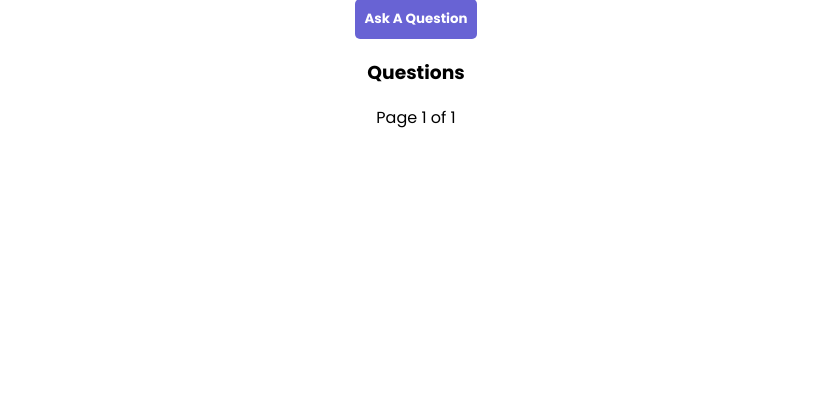
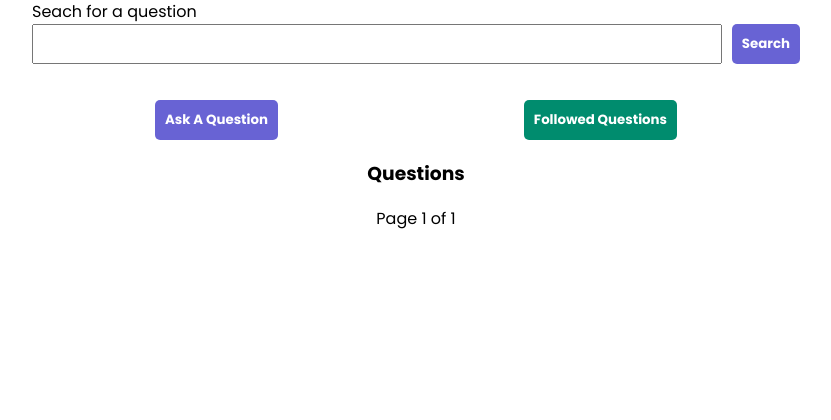
Before and after one commit to jdlandau123/QuietQuestions, a Django app: page / in a window 1280 px wide. Shown: the part 341-761 px from the top of the page, without its empty margins (224-1055 px from the left). Run offline with Django 5.2, Linux system fonts and the light colour scheme; the visitor is signed in with stand-in values (Sample User, id 1); data that the repository does not hold is empty; some web fonts are replaced.

Commit message:
permissions, following, search bar

```diff
--- a/app/forms.py
+++ b/app/forms.py
@@ -1,27 +1,42 @@
 from django import forms
+
+TEXTAREA_ATTRS = {
+    "rows": 2,
+    "class": "labeled_field"
+}
+
+CHOICE_MAX_LENGTH = 150
 
 class QuestionForm(forms.Form):
     title = forms.CharField(label="Title", required=True)
-    body = forms.CharField(label="Body", required=False, widget=forms.Textarea(attrs={
+    body = forms.CharField(label="Body", required=False, strip=False, widget=forms.Textarea(attrs={
         "rows": 3,
         "class": "labeled-field"
     }))
-    choice1 = forms.CharField(label="Choice 1", required=True, widget=forms.Textarea(attrs={
-        "rows": 2,
-        "class": "labeled-field"
-    }))
-    choice2 = forms.CharField(label="Choice 2", required=True, widget=forms.Textarea(attrs={
-        "rows": 2,
-        "class": "labeled-field"
-    }))
-    choice3 = forms.CharField(label="Choice 3", required=False, widget=forms.Textarea(attrs={
-        "rows": 2,
-        "class": "labeled-field"
-    }))
-    choice4 = forms.CharField(label="Choice 4", required=False, widget=forms.Textarea(attrs={
-        "rows": 2,
-        "class": "labeled-field"
-    }))
+    choice1 = forms.CharField(
+        label="Choice 1",
+        required=True,
+        max_length=CHOICE_MAX_LENGTH,
+        widget=forms.Textarea(attrs=TEXTAREA_ATTRS)
+    )
+    choice2 = forms.CharField(
+        label="Choice 2",
+        required=True,
+        max_length=CHOICE_MAX_LENGTH,
+        widget=forms.Textarea(attrs=TEXTAREA_ATTRS)
+    )
+    choice3 = forms.CharField(
+        label="Choice 3",
+        required=False,
+        max_length=CHOICE_MAX_LENGTH,
+        widget=forms.Textarea(attrs=TEXTAREA_ATTRS)
+    )
+    choice4 = forms.CharField(
+        label="Choice 4",
+        required=False,
+        max_length=CHOICE_MAX_LENGTH,
+        widget=forms.Textarea(attrs=TEXTAREA_ATTRS)
+    )
 
 
 class ChoicesForm(forms.Form):
@@ -33,8 +48,12 @@ class ChoicesForm(forms.Form):
         )
 
 
+class SearchForm(forms.Form):
+    search = forms.CharField(label="Seach for a question", required=False)
+
+
 class AuthForm(forms.Form):
-    username = forms.CharField(label="Username", required=True)
+    username = forms.CharField(label="Username", max_length=50, required=True)
     password = forms.CharField(label="Password", required=True, widget=forms.PasswordInput())
 
 
--- a/app/templates/index.html
+++ b/app/templates/index.html
@@ -10,6 +10,7 @@
     align-items: center;
     padding-left: 20%;
     padding-right: 20%;
+    padding-top: 20px;
   }
 
   .link {
@@ -24,6 +25,10 @@
     background-color: lightgrey;
   }
 
+  form, input {
+    width: 100%;
+  }
+
   @media only screen and (max-width: 800px) {
     .wrapper {
       padding: 20px;
@@ -34,14 +39,30 @@
 
 {% block content %}
 <div class="wrapper">
+  <form method="POST" action="/search">
+    {% csrf_token %}
+    {{ search_form.search.label }}
+    <div style="display: flex; justify-content: space-around; gap: 10px;">
+      {{ search_form.search }}
+      <button type="submit" class="btn primary-bg center-btn">
+        Search
+      </button>
+    </div>
+  </form>
   {% if request.user.is_authenticated %}
+  <div style="display: flex; justify-content: space-around; width: 100%;">
     <a href="/ask" style="margin-top: 20px;">
       <button class="btn primary-bg">Ask A Question</button>
     </a>
+    <a href="/following" style="margin-top: 20px;">
+      <button class="btn secondary-bg">Followed Questions</button>
+    </a>
+  </div>
   {% endif %}
   <h3>Questions</h3>
   {% for question in page_obj %}
-    <a class="link" href="/questions/{{ question.id }}">
+  <a class="link"
+     href="{% if 'following' in request.path %}/questions/{{ question.id }}/results{% else %}/questions/{{ question.id }}{% endif %}">
     <div class="box question-wrapper">
       <p style="word-wrap: break-word;">{{ question.title }}</p>
     </div>
--- a/app/templates/question-detail.html
+++ b/app/templates/question-detail.html
@@ -42,7 +42,7 @@
 {% block content %}
 <div class="wrapper">
   <p>{{ question.title }}</p>
-  <p style="font-size: 10pt;">{{ question.body }}</p>
+  <p style="font-size: 10pt;">{{ question.body | linebreaksbr }}</p>
   <form method="POST">
     {% csrf_token %}
     {% for radio in form.choice %}
--- a/app/views.py
+++ b/app/views.py
@@ -5,17 +5,38 @@ from django.core.paginator import Paginator
 from guardian.shortcuts import assign_perm
 from guardian.decorators import permission_required
 from .models import User, Question, Choice
-from .forms import QuestionForm, ChoicesForm, AuthForm, ChangePasswordForm
+from .forms import QuestionForm, ChoicesForm, SearchForm, AuthForm, ChangePasswordForm
 
 def index(request):
     questions = Question.objects.filter(hidden=False)
+    if request.user.is_authenticated:
+        questions = questions.exclude(user=request.user)
     paginator = Paginator(questions, 10)
     page_number = request.GET.get("page")
     page_obj = paginator.get_page(page_number)
     return render(request, "index.html", {
-        "user": request.user,
-        "page_obj": page_obj
+        "page_obj": page_obj,
+        "search_form": SearchForm()
     })
+
+
+def search(request):
+    if request.method == "POST":
+        form = SearchForm(request.POST)
+        if form.is_valid():
+            s = form.cleaned_data["search"]
+            questions = Question.objects.filter(hidden=False, title__icontains=s)
+            if request.user.is_authenticated:
+                questions = questions.exclude(user=request.user)
+            paginator = Paginator(questions, 10)
+            page_number = request.GET.get("page")
+            page_obj = paginator.get_page(page_number)
+            return render(request, "index.html", {
+                "page_obj": page_obj,
+                "search_form": SearchForm()
+            })
+    else:
+        return redirect("/")
 
 
 def new_question(request):
@@ -50,6 +71,9 @@ def new_question(request):
 
 def question_detail(request, id):
     q = Question.objects.get(id=id)
+    if q.user == request.user or request.user.has_perm("view_question", q):
+        # prevents users from voting on the same question more than once
+        return redirect(f"/questions/{id}/results")
     if request.method == "POST":
         form = ChoicesForm(q, request.POST)
         if form.is_valid():
@@ -71,13 +95,29 @@ def question_detail(request, id):
 def question_results(request, id):
     q = Question.objects.get(id=id)
     data = {
+        "id": q.id,
         "title": q.title,
         "body": q.body,
+        "user_id": q.user.id,
+        "user_followed_ids": list(request.user.followed_questions.all().values_list("id", flat=True)),
         "choices": []
     }
     for index, choice in enumerate(q.choices.all()):
         data["choices"].append({"text": choice.text, "count": choice.selected_count})
     return render(request, "question-results.html", {"data": data})
+
+
+def following(request):
+    questions = request.user.followed_questions.all()
+    if request.user.is_authenticated:
+        questions = questions.exclude(user=request.user)
+    paginator = Paginator(questions, 10)
+    page_number = request.GET.get("page")
+    page_obj = paginator.get_page(page_number)
+    return render(request, "index.html", {
+        "page_obj": page_obj,
+        "search_form": SearchForm()
+    })
 
 
 # auth views
--- a/decision_helper/urls.py
+++ b/decision_helper/urls.py
@@ -1,7 +1,7 @@
 from django.contrib import admin
 from django.urls import path, include
 from app.views import auth, index, account, new_question, question_detail, \
-    change_password, auth_login, auth_register, question_results
+    change_password, auth_login, auth_register, question_results, following, search
 from django.contrib.auth import views as auth_views
 from rest_framework import routers
 from app.api import QuestionViewSet
@@ -14,6 +14,8 @@ urlpatterns = [
     path("ask/", new_question, name="new question"),
     path("questions/<int:id>", question_detail, name="question detail"),
     path("questions/<int:id>/results", question_results, name="question results"),
+    path("following", following, name="following"),
+    path("search", search, name="search"),
     path("auth/", auth, name="auth"),
     path("login/", auth_login, name="login"),
     path("register/", auth_register, name="register"),
```
Also changed, not shown: app/api.py (+10 -2 lines), app/management/commands/toggle_superuser.py (added, +12 -0 lines), app/templates/question-results.html (+45 -3 lines). Lines whose indentation alone changed are shown as unchanged.
